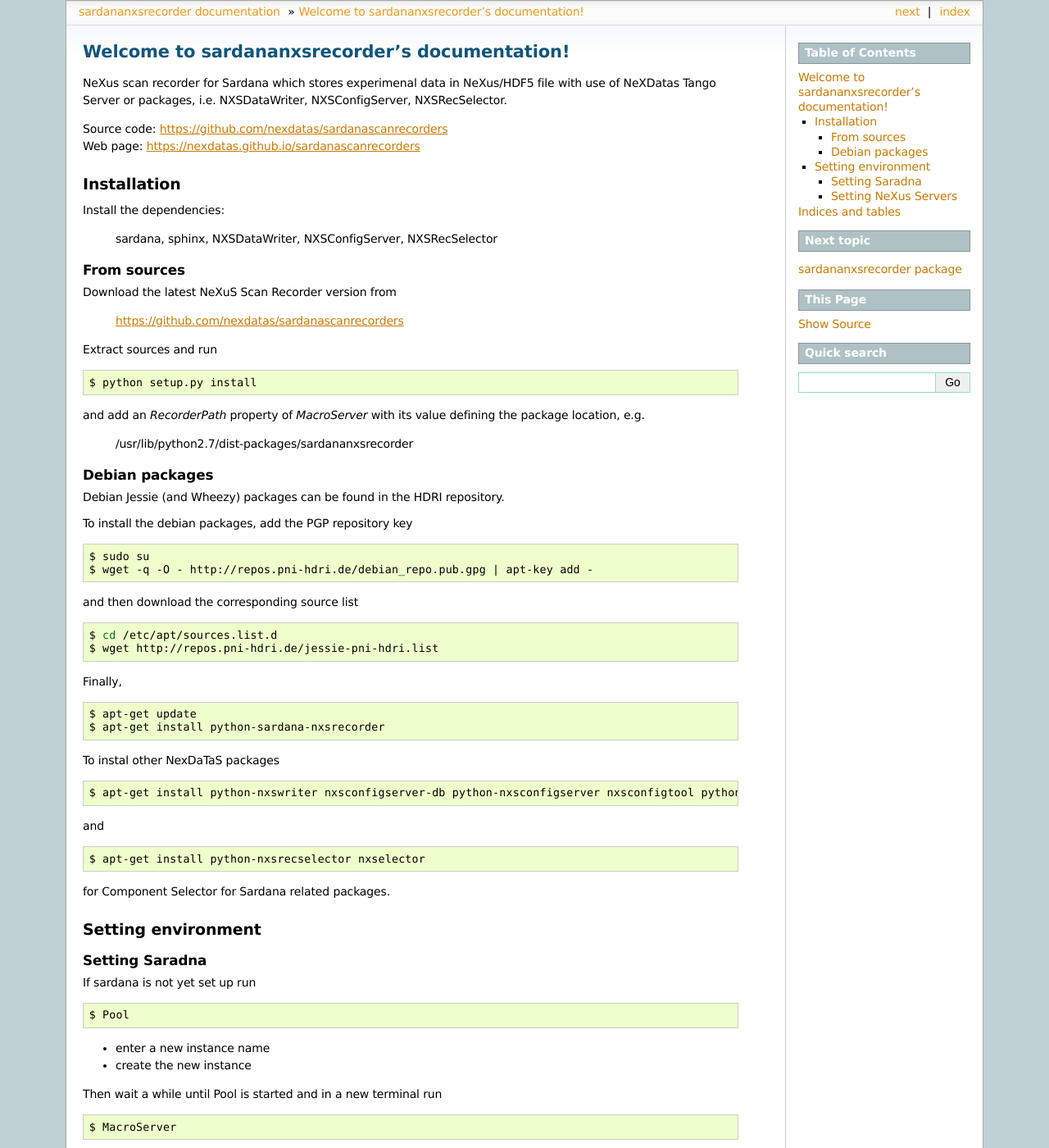
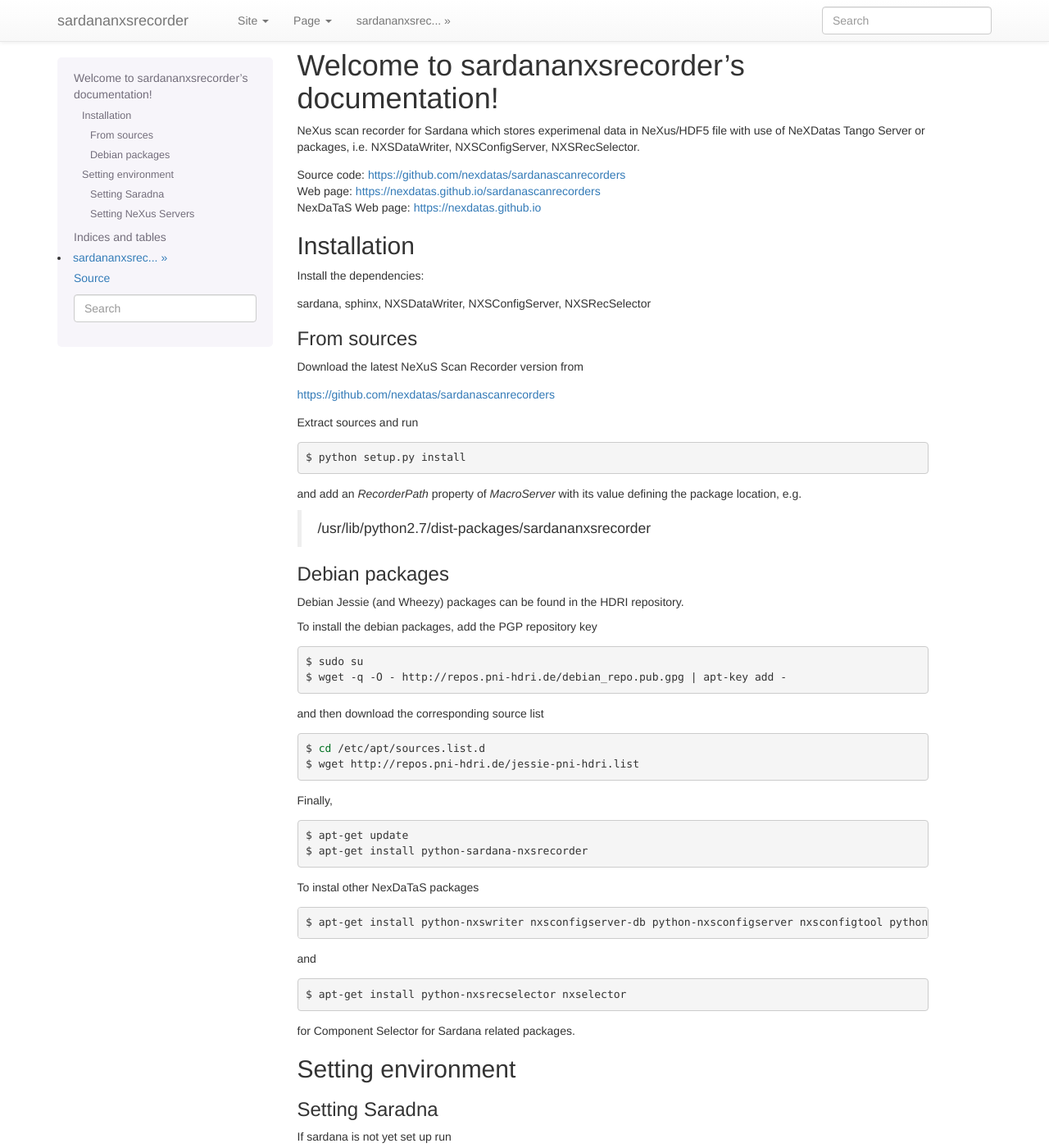
Before and after one commit to nexdatas/sardana-nxs-filerecorder, a Sphinx documentation site: the page built from doc/index.rst, in a window 1280 px wide and 1400 px high. Shown: the whole window at 82% size. Built offline with Sphinx 7.4.7, drawn with Linux system fonts in a browser that asks for light colours; some of the changed text lies outside the part shown.

Commit message:
update docu

```diff
--- a/README.rst
+++ b/README.rst
@@ -6,6 +6,8 @@ NeXDatas Tango Server or packages, i.e. NXSDataWriter, NXSConfigServer, NXSRecSe
 
 | Source code: https://github.com/nexdatas/sardanascanrecorders
 | Web page: https://nexdatas.github.io/sardanascanrecorders
+| NexDaTaS Web page: https://nexdatas.github.io
+
 
 ------------
 Installation
@@ -13,14 +15,14 @@ Installation
 
 Install the dependencies:
 
-    sardana, sphinx, NXSDataWriter, NXSConfigServer, NXSRecSelector
+|    sardana, sphinx, NXSDataWriter, NXSConfigServer, NXSRecSelector
 
 From sources
 """"""""""""
 
 Download the latest NeXuS Scan Recorder version from
 
-    https://github.com/nexdatas/sardanascanrecorders
+|    https://github.com/nexdatas/sardanascanrecorders
 
 Extract sources and run
 
--- a/doc/conf.py
+++ b/doc/conf.py
@@ -14,6 +14,8 @@
 
 import sys
 import os
+# import sphinx_rtd_theme
+import sphinx_bootstrap_theme
 
 # If extensions (or modules to document with autodoc) are in another directory,
 # add these directories to sys.path here. If the directory is relative to the
@@ -29,6 +31,7 @@ import os
 # extensions coming with Sphinx (named 'sphinx.ext.*') or your custom
 # ones.
 extensions = [
+    'sphinx.ext.intersphinx',
     'sphinx.ext.autodoc',
     'sphinx.ext.viewcode',
 ]
@@ -104,14 +107,95 @@ pygments_style = 'sphinx'
 # a list of builtin themes.
 #html_theme = 'default'
 html_theme = 'sphinxdoc'
+#html_theme = 'sphinx_rtd_theme'
+html_theme = 'bootstrap'
 
 # Theme options are theme-specific and customize the look and feel of a theme
 # further.  For a list of options available for each theme, see the
 # documentation.
 #html_theme_options = {}
+html_theme_options = {
+    # Navigation bar title. (Default: ``project`` value)
+    # 'navbar_title': "Demo",
+
+    # Tab name for entire site. (Default: "Site")
+    # 'navbar_site_name': "Site",
+
+    # A list of tuples containing pages or urls to link to.
+    # Valid tuples should be in the following forms:
+    #    (name, page)                 # a link to a page
+    #    (name, "/aa/bb", 1)          # a link to an arbitrary relative url
+    #    (name, "http://example.com", True) # arbitrary absolute url
+    # Note the "1" or "True" value above as the third argument to indicate
+    # an arbitrary url.
+    # 'navbar_links': [
+    #     ("Examples", "examples"),
+    #    ("Link", "http://example.com", True),
+    # ],
+
+    # Render the next and previous page links in navbar. (Default: true)
+    # 'navbar_sidebarrel': True,
+
+    # Render the current pages TOC in the navbar. (Default: true)
+    # 'navbar_pagenav': True,
+
+    # Tab name for the current pages TOC. (Default: "Page")
+    # 'navbar_pagenav_name': "Page",
+
+    # Global TOC depth for "site" navbar tab. (Default: 1)
+    # Switching to -1 shows all levels.
+     'globaltoc_depth': 2,
+    # 'globaltoc_depth': -1,
+
+    # Include hidden TOCs in Site navbar?
+    #
+    # Note: If this is "false", you cannot have mixed ``:hidden:`` and
+    # non-hidden ``toctree`` directives in the same page, or else the build
+    # will break.
+    #
+    # Values: "true" (default) or "false"
+    'globaltoc_includehidden': "true",
+
+    # HTML navbar class (Default: "navbar") to attach to <div> element.
+    # For black navbar, do "navbar navbar-inverse"
+    # 'navbar_class': "navbar navbar-inverse",
+
+    # Fix navigation bar to top of page?
+    # Values: "true" (default) or "false"
+    # 'navbar_fixed_top': "true",
+
+    # Location of link to source.
+    # Options are "nav" (default), "footer" or anything else to exclude.
+    'source_link_position': "none",
+
+    # Bootswatch (http://bootswatch.com/) theme.
+    #
+    # Options are nothing (default) or the name of a valid theme
+    # such as "amelia" or "cosmo".
+    # 'bootswatch_theme': "united",
+    # 'bootswatch_theme': "cosmo",
+    # 'bootswatch_theme': "sandstone",
+    # 'bootswatch_theme': "cerulean",
+    ## 'bootswatch_theme': "flatly",
+    # 'bootswatch_theme': "amelia",
+    # 'bootswatch_theme': "cyborg",
+    # 'bootswatch_theme': "journal",
+    # 'bootswatch_theme': "readable",
+    # 'bootswatch_theme': "simplex",
+    # 'bootswatch_theme': "slate",
+    # 'bootswatch_theme': "spacelab",
+    # 'bootswatch_theme': "spruce",
+    # 'bootswatch_theme': "superhero",
+
+    # Choose Bootstrap version.
+    # Values: "3" (default) or "2" (in quotes)
+    'bootstrap_version': "3",
+}
 
 # Add any paths that contain custom themes here, relative to this directory.
 #html_theme_path = []
+# html_theme_path = [sphinx_rtd_theme.get_html_theme_path()]
+html_theme_path = sphinx_bootstrap_theme.get_html_theme_path()
 
 # The name for this set of Sphinx documents.  If None, it defaults to
 # "<project> v<release> documentation".
@@ -333,3 +417,12 @@ epub_exclude_files = ['search.html']
 #epub_use_index = True
 
 autoclass_content = 'both'
+
+intersphinx_mapping = {
+    'https://nexdatas.github.io/configserver/':None,
+    'https://nexdatas.github.io/writer/':None,
+    'http://docs.python.org/2.7/': None,
+    'http://docs.scipy.org/doc/scipy/reference': None,
+    'http://docs.scipy.org/doc/numpy': None,
+    'http://www.esrf.fr/computing/cs/tango/tango_doc/kernel_doc/pytango/latest/': None,
+}
```
Also changed, not shown: 1 other file.
